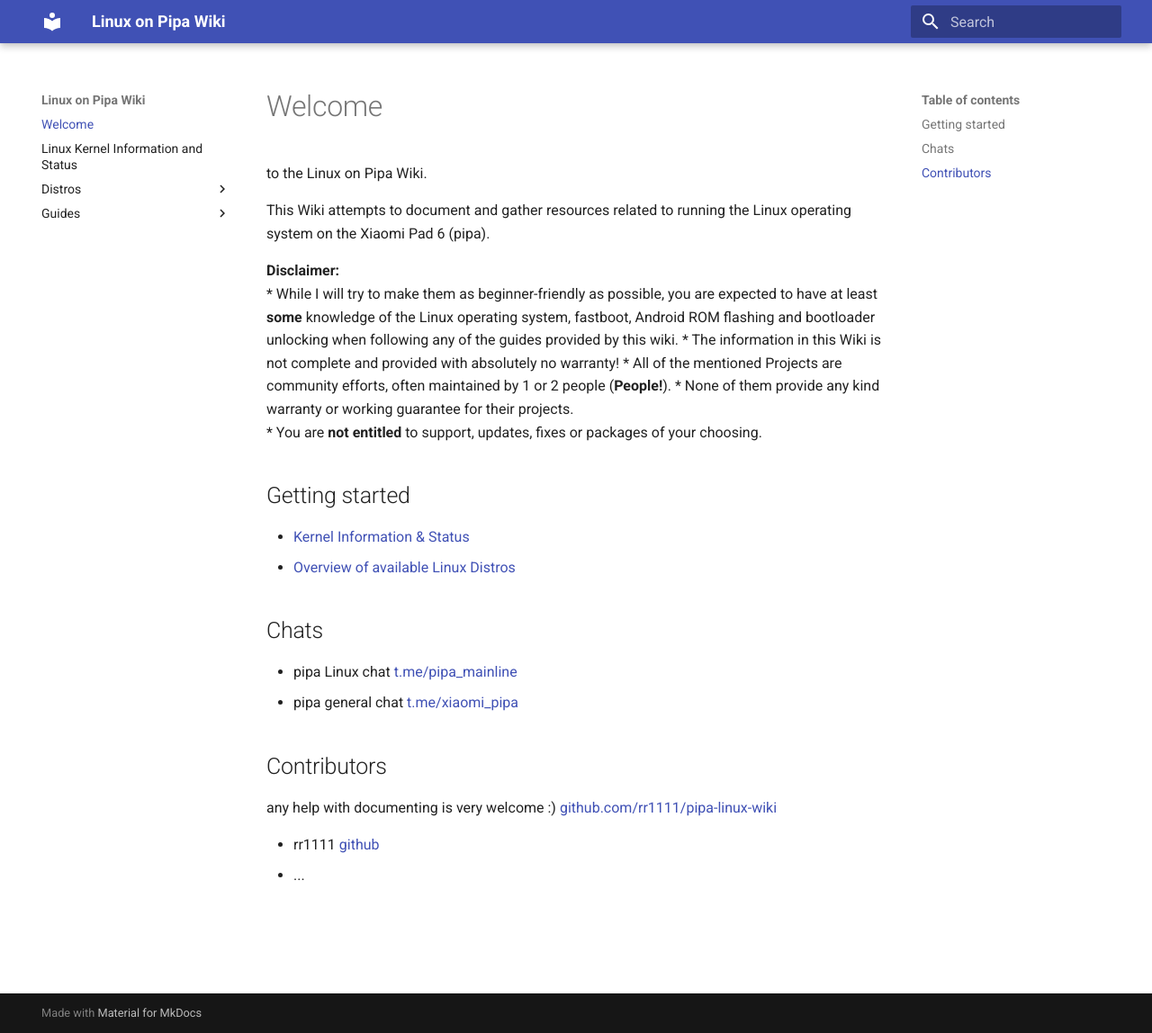
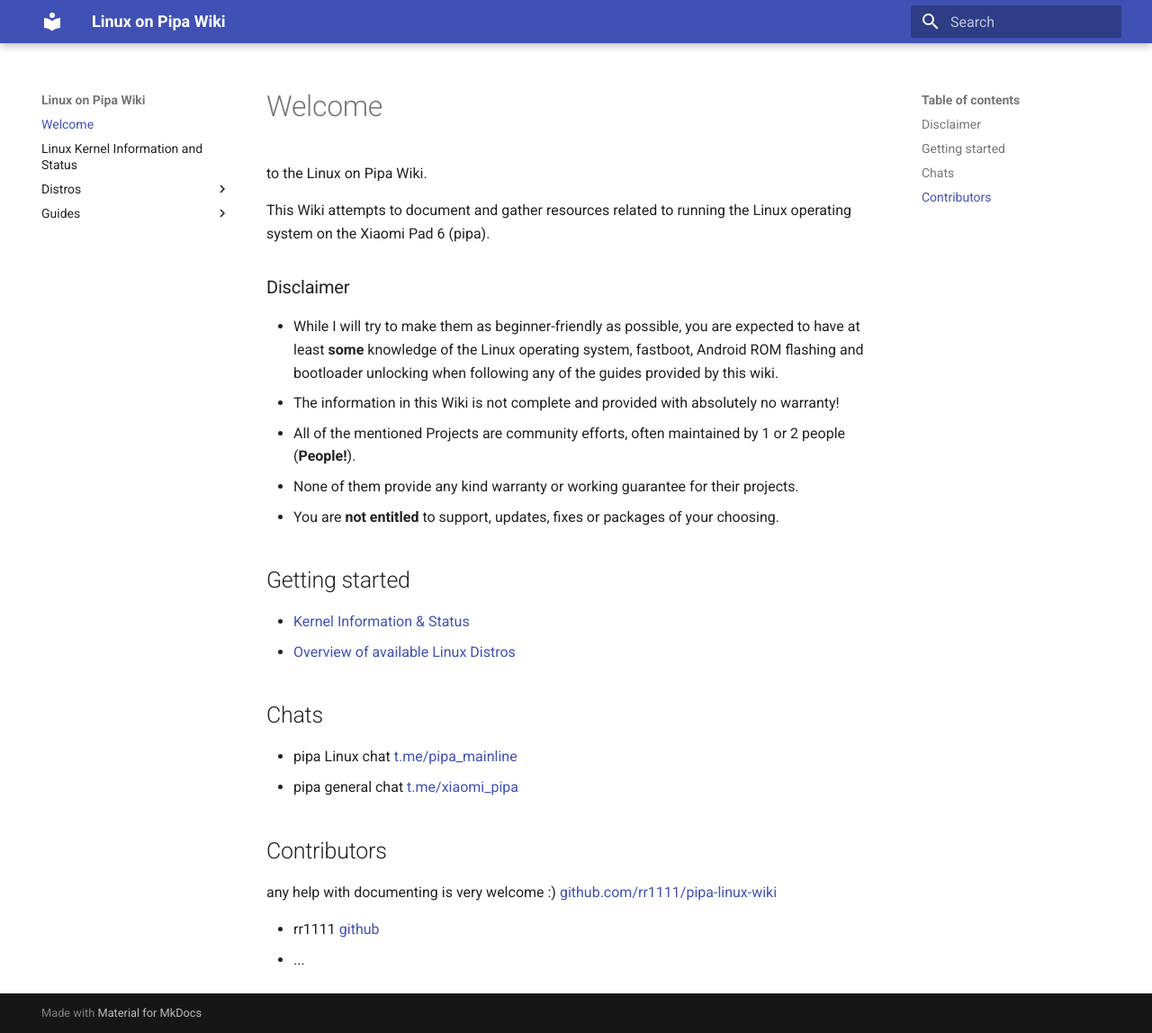
Before and after one commit to AnmiTaliDev/pipa-linux-wiki, an MkDocs documentation site: the page built from docs/index.md, in a window 1280 px wide and 1148 px high. Shown: the whole window at 90% size. Built offline with MkDocs 1.6.1 and Material for MkDocs 9.7.7, drawn with Linux system fonts in a browser that asks for light colours.

Commit message:
Update index.md

```diff
--- a/docs/index.md
+++ b/docs/index.md
@@ -5,7 +5,7 @@ to the Linux on Pipa Wiki.
 This Wiki attempts to document and gather resources related to running the Linux operating system on the Xiaomi Pad 6 (pipa).
 
 
-**Disclaimer:**
+### Disclaimer
 * While I will try to make them as beginner-friendly as possible, you are expected to have at least **some** knowledge of the Linux operating system, fastboot, Android ROM flashing and bootloader unlocking when following any of the guides provided by this wiki.
 * The information in this Wiki is not complete and provided with absolutely no warranty!
 * All of the mentioned Projects are community efforts, often maintained by 1 or 2 people (**People!**).
```
